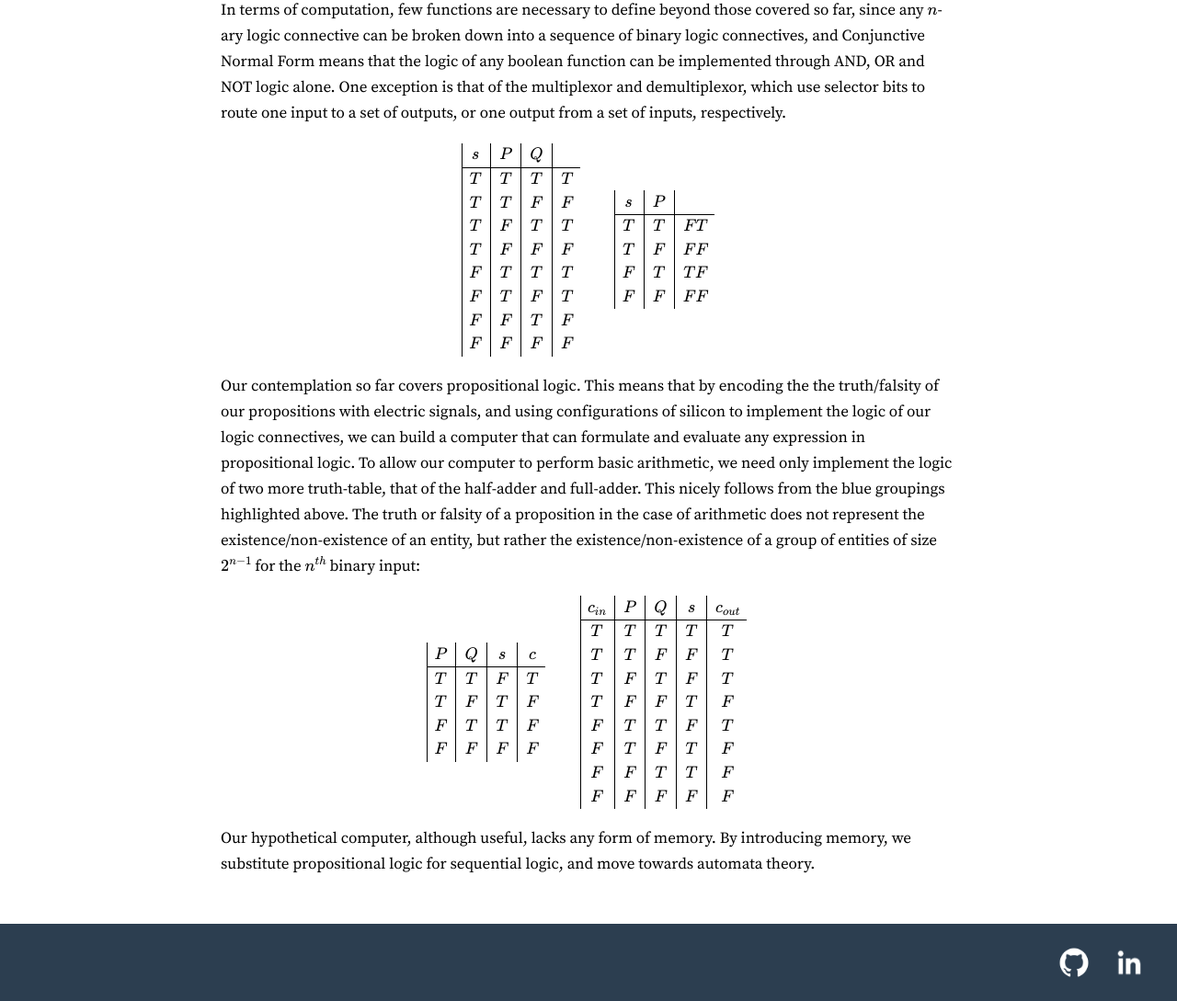
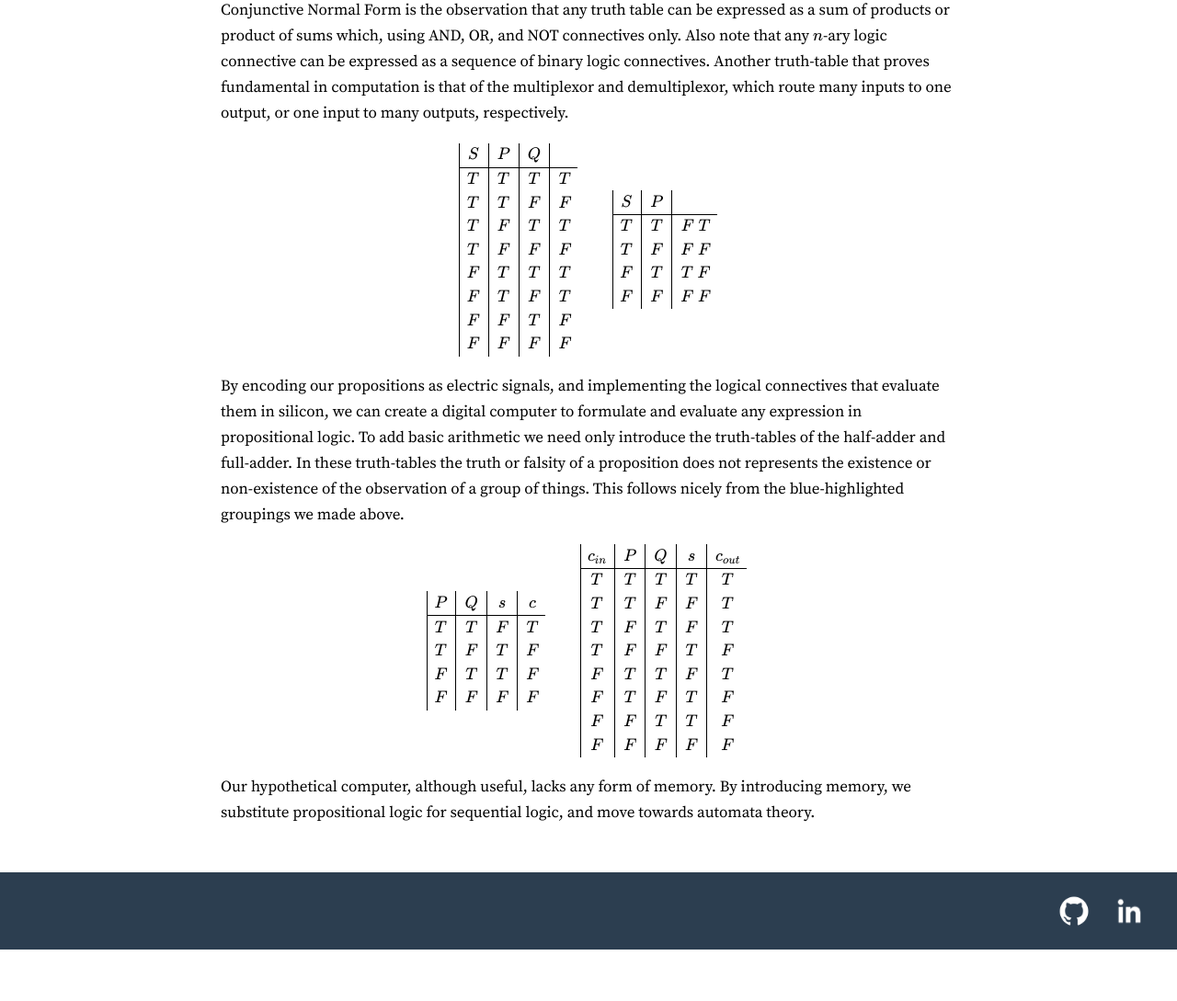
Before and after one commit to Rory-Mac/personal-website, a Jekyll site: the page built from Low-Level Programming/Digital Logic.markdown, in a window 1280 px wide and 1400 px high, scrolled down 1399 px. Shown: the part 311-1400 px from the top of the window at 92% size. Built offline with Jekyll 4.4.1, drawn with Linux system fonts in a browser that asks for light colours; after the commit the page ends 2743 px from its top, so only the background shows below that; some of the changed text lies outside the part shown.

Commit message:
edit digital logic document, make more succinct

```diff
--- a/Low-Level Programming/Digital Logic.markdown
+++ b/Low-Level Programming/Digital Logic.markdown
@@ -4,11 +4,10 @@ title: Digital Logic
 ---
 <h4>Digital Logic</h4>
 <p>Digital computation imitates biological computation. Computation is perception of the world, description of the perception, and evaluation of the description.
-Let's attempt to perform the simplest computation by perceiving the simplest world. In this simplest world we perceive something, or nothing, i.e. \(\exists x(x=x)\)
-or \(\nexists x(x=x)\). We describe our perception
-with a proposition, i.e. we propose that we perceive something, or that we perceive nothing, and denote this proposition \(P\). We evaluate our description to be true or false. The
-truth table represents a set of evaluations for a set of possible propositions.
-creating a state diagram.
+Let's attempt to perform the simplest computation by perceiving the simplest world. In this simplest world we perceive either something or nothing,
+i.e. \(\exists x(x=x)\) or \(\nexists x(x=x)\). We describe our perception with a proposition, and denote this proposition \(P\), either
+we propose the existence of something, or the non-existence of something. We evaluate our proposition, and express our evaluation as a
+truth table.
 \[
   \begin{array}{c | c | c}
   P & & \neg \\
@@ -17,8 +16,8 @@ creating a state diagram.
   F & F & T\\
   \end{array}
 \]
-We can create a state diagram where nodes represent propositions and edges represent logical connectives (evaluations). Thus, a run on the state diagram represents
-either the formulation or the evaluation of an expression.
+We can create a state diagram where nodes represent propositions and edges represent logical connectives (evaluations). A run on this state
+diagram represents either the formulation or the evaluation of an expression in our simplified language of propositional logic.
 <img src="/Assets/images/simplest_language_closeup.png" width="40%" height="100%">
 If we are to observe that \(\exists y(y = y, y \neq x)\) then the propositions \(P\), \(Q\) follow for the existence of \(x\), \(y\) respectively.
 Our truth table extends itself to a new set of possible propositions and evaluations.
@@ -36,12 +35,13 @@ Our state diagram has evolved substantially. There now exist sixteen possible in
 and \(Q\). There exist 17 edges between each node and itself for each binary connective plus the identity unary connective. There exist 17 edges between each node and
 each other node for each binary connective plus negation. Again, a run through the state diagram represents formulation or evaluation of an expression.
 <img src="/Assets/images/propositional_logic.png" width="100%" height="100%"></p>
-<p>In terms of computation, few functions are necessary to define beyond those covered so far, since any \(n\)-ary logic connective can be broken down into a sequence of binary logic connectives,
-and Conjunctive Normal Form means that the logic of any boolean function can be implemented through AND, OR and NOT logic alone. One exception is that of the multiplexor
-and demultiplexor, which use selector bits to route one input to a set of outputs, or one output from a set of inputs, respectively.
+<p>Conjunctive Normal Form is the observation that any truth table can be expressed as a sum of products or product of sums which, using
+AND, OR, and NOT connectives only. Also note that any \(n\)-ary logic connective can be expressed as a sequence of binary logic connectives.
+Another truth-table that proves fundamental in computation is that of the multiplexor and demultiplexor, which route many inputs to one
+output, or one input to many outputs, respectively.
 \[
   \begin{array}{| c | c | c | c | c }
-  s & P & Q \\
+  S & P & Q \\
   \hline
   T & T & T & T\\
   T & T & F & F\\
@@ -56,19 +56,18 @@ and demultiplexor, which use selector bits to route one input to a set of output
   \qquad
 
   \begin{array}{| c | c | c | c }
-  s & P \\
+  S & P \\
   \hline
-  T & T & FT \\
-  T & F & FF \\
-  F & T & TF \\
-  F & F & FF \\
+  T & T & F \; T \\
+  T & F & F \; F \\
+  F & T & T \; F \\
+  F & F & F \; F \\
   \end{array}
 \]
-<p>Our contemplation so far covers propositional logic. This means that by encoding the the truth/falsity of our propositions with electric signals, and using
-configurations of silicon to implement the logic of our logic connectives, we can build a computer that can formulate and evaluate any expression in propositional
-logic. To allow our computer to perform basic arithmetic, we need only implement the logic of two more truth-table, that of the half-adder and full-adder. This nicely
-follows from the blue groupings highlighted above. The truth or falsity of a proposition in the case of arithmetic does not represent the existence/non-existence of
-an entity, but rather the existence/non-existence of a group of entities of size \(2^{n-1}\) for the \(n^{th}\) binary input:
+<p>By encoding our propositions as electric signals, and implementing the logical connectives that evaluate them in silicon, we can
+create a digital computer to formulate and evaluate any expression in propositional logic. To add basic arithmetic we need only introduce
+the truth-tables of the half-adder and full-adder. In these truth-tables the truth or falsity of a proposition does not represents the
+existence or non-existence of the observation of a group of things. This follows nicely from the blue-highlighted groupings we made above.
 \[
   \begin{array}{| c | c | c | c }
   P & Q & s & c \\
```
Also changed, not shown: Low-Level Programming/Computer Architecture.markdown (line endings or trailing spaces).
